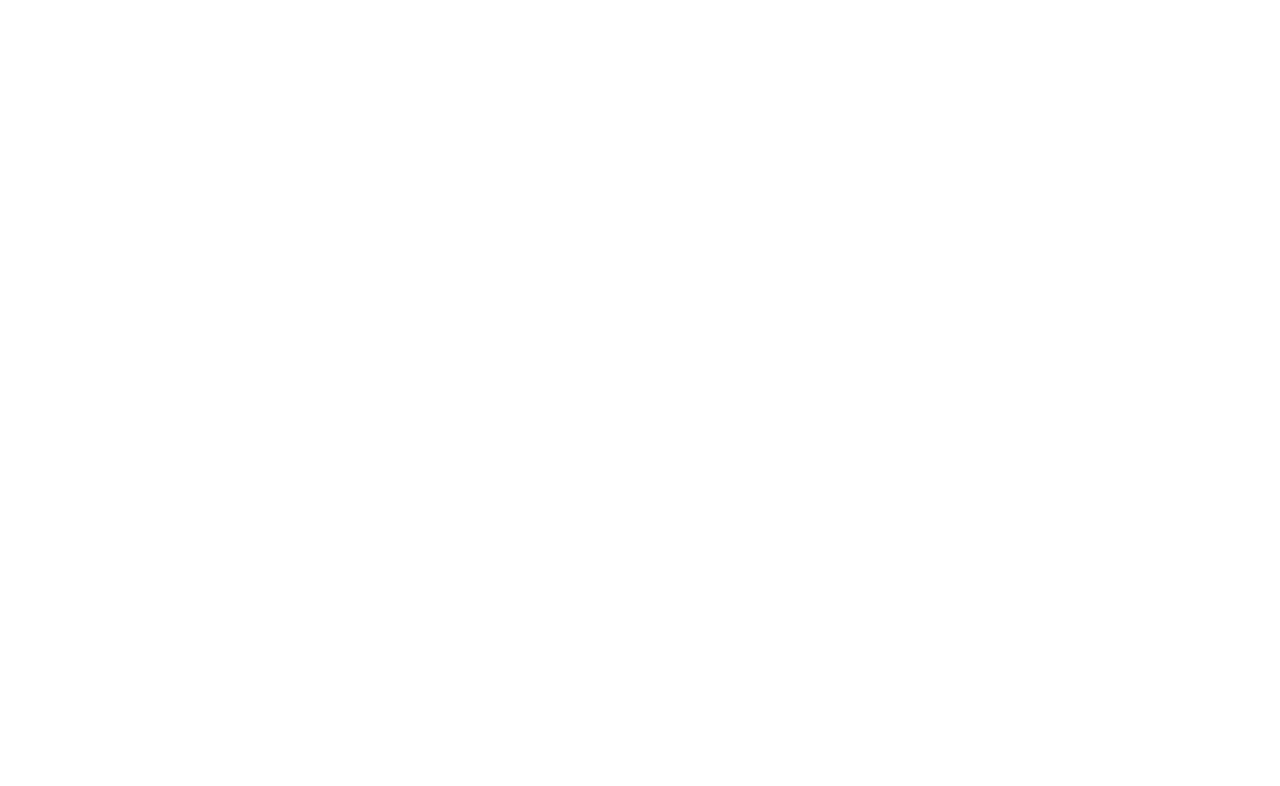
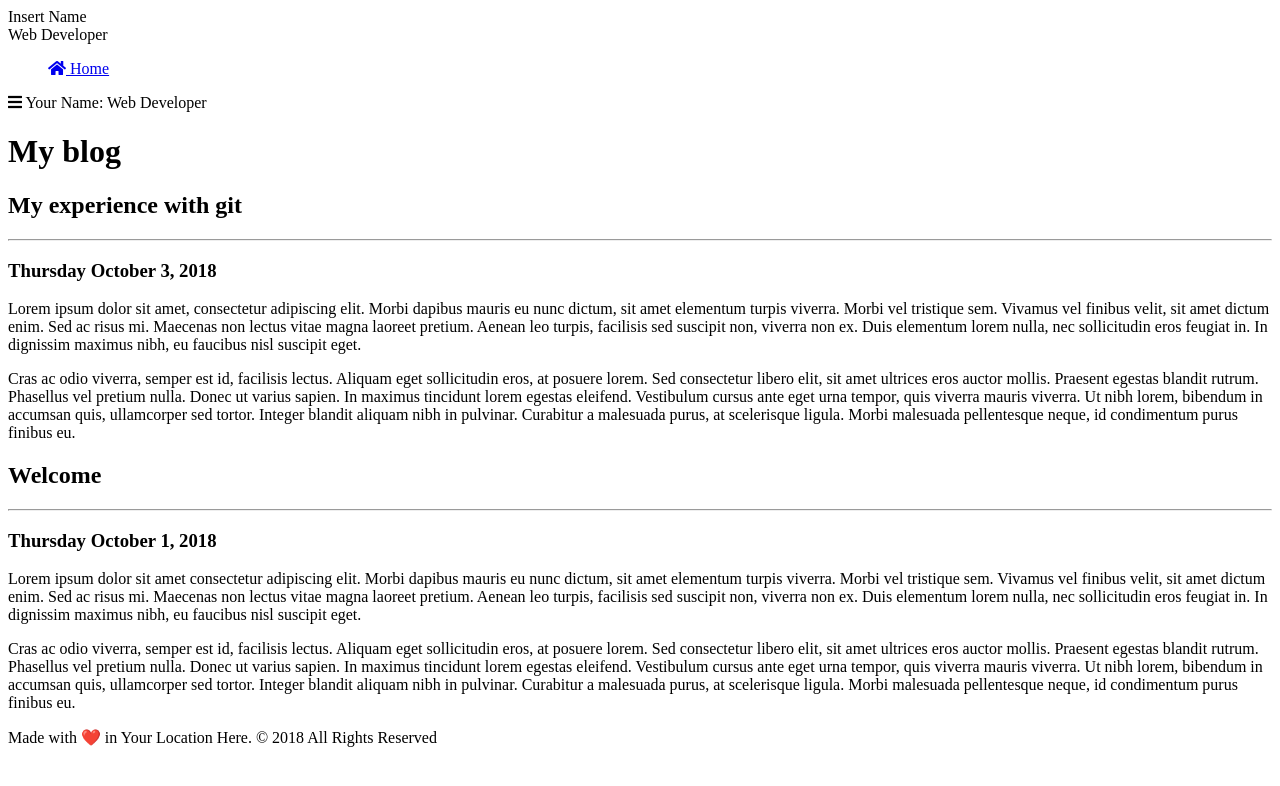
Before and after one commit to kbutkus/personal-blog, a plain HTML site: page index.html in a window 1280 px wide. Drawn offline with Linux system fonts and the light colour scheme.

Commit message:
add font awesome icons

```diff
--- a/index.html
+++ b/index.html
@@ -1,12 +1,98 @@
 <!DOCTYPE html>
 <html lang="en">
-<head>
-  <meta charset="UTF-8">
-  <meta name="viewport" content="width=device-width, initial-scale=1.0">
-  <meta http-equiv="X-UA-Compatible" content="ie=edge">
-  <title>Kate Butkus - Web Developer</title>
-</head>
-<body>
+ <head>
+   <meta charset="UTF-8" />
+   <meta name="viewport" content="width=device-width, initial-scale=1.0" />
+   <meta http-equiv="X-UA-Compatible" content="ie=edge" />
+   <link
+     rel="stylesheet"
+     href="https://use.fontawesome.com/releases/v5.4.1/css/all.css"
+   />
+   <title>Insert Name - Web Developer</title>
+ </head>
+ <body>
+   <div class="parent">
+     <div class="wrapper">
+       <nav>
+         <div class="inner-wrap">
+           <div class="site-header">Insert Name</div>
+           <div class="site-subheader">Web Developer</div>
+           <ul class="site-navigation">
+             <a href="index.html"><i class="fas fa-home"></i> Home</a>
+           </ul>
+         </div>
+       </nav>
 
-</body>
+       <main>
+         <div class="menu">
+           <div class="menu-icon" id="sidebarCollapse">
+             <i class="fas fa-bars"></i>
+             <span class="mobile-header">Your Name: Web Developer</span>
+           </div>
+         </div>
+
+         <h1>My blog</h1>
+         <article>
+           <h2>My experience with git</h2>
+           <hr />
+           <h3>Thursday October 3, 2018</h3>
+           <p>
+             Lorem ipsum dolor sit amet, consectetur adipiscing elit. Morbi
+             dapibus mauris eu nunc dictum, sit amet elementum turpis viverra.
+             Morbi vel tristique sem. Vivamus vel finibus velit, sit amet
+             dictum enim. Sed ac risus mi. Maecenas non lectus vitae magna
+             laoreet pretium. Aenean leo turpis, facilisis sed suscipit non,
+             viverra non ex. Duis elementum lorem nulla, nec sollicitudin eros
+             feugiat in. In dignissim maximus nibh, eu faucibus nisl suscipit
+             eget.
+           </p>
+           <p>
+             Cras ac odio viverra, semper est id, facilisis lectus. Aliquam
+             eget sollicitudin eros, at posuere lorem. Sed consectetur libero
+             elit, sit amet ultrices eros auctor mollis. Praesent egestas
+             blandit rutrum. Phasellus vel pretium nulla. Donec ut varius
+             sapien. In maximus tincidunt lorem egestas eleifend. Vestibulum
+             cursus ante eget urna tempor, quis viverra mauris viverra. Ut nibh
+             lorem, bibendum in accumsan quis, ullamcorper sed tortor. Integer
+             blandit aliquam nibh in pulvinar. Curabitur a malesuada purus, at
+             scelerisque ligula. Morbi malesuada pellentesque neque, id
+             condimentum purus finibus eu.
+           </p>
+         </article>
+
+         <article>
+           <h2>Welcome</h2>
+           <hr />
+           <h3>Thursday October 1, 2018</h3>
+           <p>
+             Lorem ipsum dolor sit amet consectetur adipiscing elit. Morbi
+             dapibus mauris eu nunc dictum, sit amet elementum turpis viverra.
+             Morbi vel tristique sem. Vivamus vel finibus velit, sit amet
+             dictum enim. Sed ac risus mi. Maecenas non lectus vitae magna
+             laoreet pretium. Aenean leo turpis, facilisis sed suscipit non,
+             viverra non ex. Duis elementum lorem nulla, nec sollicitudin eros
+             feugiat in. In dignissim maximus nibh, eu faucibus nisl suscipit
+             eget.
+           </p>
+           <p>
+             Cras ac odio viverra, semper est id, facilisis lectus. Aliquam
+             eget sollicitudin eros, at posuere lorem. Sed consectetur libero
+             elit, sit amet ultrices eros auctor mollis. Praesent egestas
+             blandit rutrum. Phasellus vel pretium nulla. Donec ut varius
+             sapien. In maximus tincidunt lorem egestas eleifend. Vestibulum
+             cursus ante eget urna tempor, quis viverra mauris viverra. Ut nibh
+             lorem, bibendum in accumsan quis, ullamcorper sed tortor. Integer
+             blandit aliquam nibh in pulvinar. Curabitur a malesuada purus, at
+             scelerisque ligula. Morbi malesuada pellentesque neque, id
+             condimentum purus finibus eu.
+           </p>
+         </article>
+
+         <footer>
+           Made with ❤️ in Your Location Here. © 2018 All Rights Reserved
+         </footer>
+       </main>
+     </div>
+   </div>
+ </body>
 </html>
```
